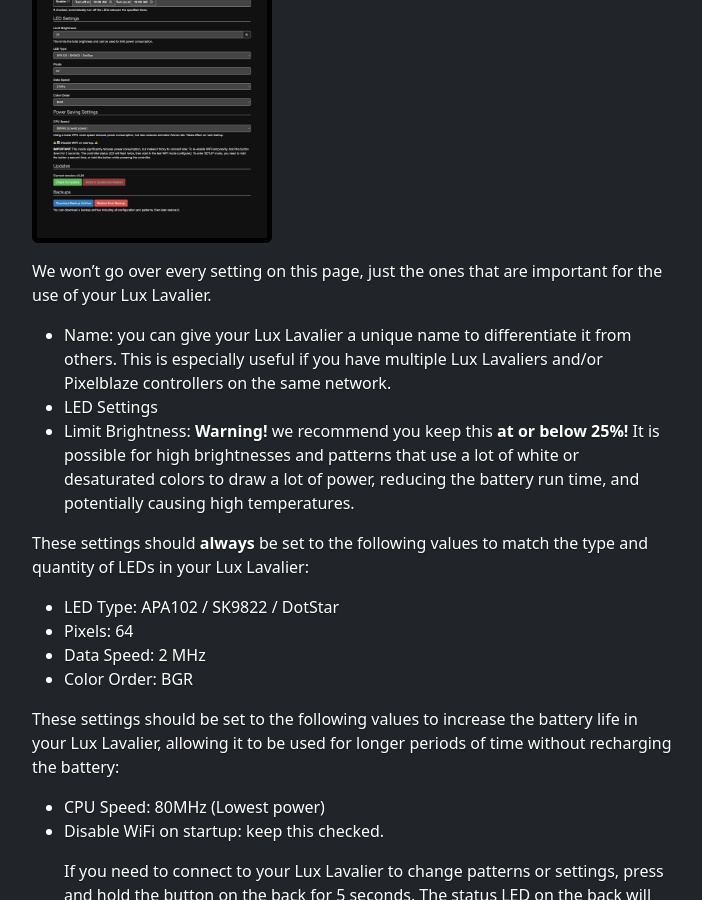
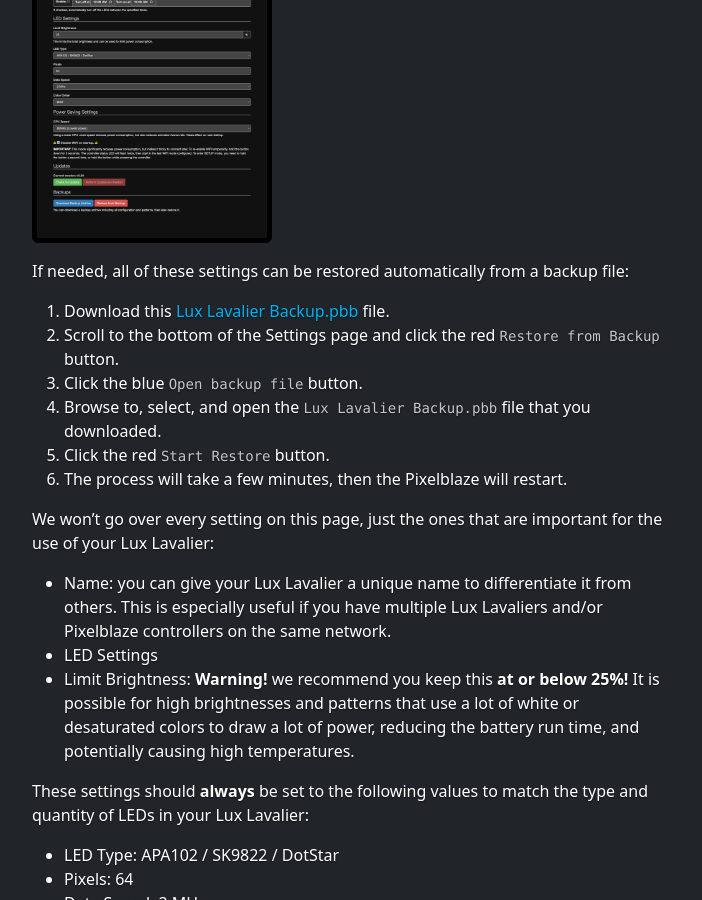
Before and after one commit to LuxLavalier/LuxLavalier.github.io, a Jekyll site: the page built from setup/settings.md, in a window 1280 px wide and 900 px high, scrolled down 402 px. Shown: the whole window, without its empty margins (288-990 px from the left). Built offline with Jekyll 4.4.1, drawn with Linux system fonts in a browser that asks for light colours.

Commit message:
Instructions for restoring settings from backup file.

```diff
--- a/setup/settings.md
+++ b/setup/settings.md
@@ -12,7 +12,16 @@
   <img src="/assets/img/setup/settings.jpeg" class="img-thumbnail" style="width: 240px" />
 </a>
 
-We won't go over every setting on this page, just the ones that are important for the use of your Lux Lavalier.
+If needed, all of these settings can be restored automatically from a backup file:
+
+1. Download this [Lux Lavalier Backup.pbb](/assets/Lux%20Lavalier%20Backup.pbb) file.
+1. Scroll to the bottom of the Settings page and click the red `Restore from Backup` button.
+1. Click the blue `Open backup file` button.
+1. Browse to, select, and open the `Lux Lavalier Backup.pbb` file that you downloaded.
+1. Click the red `Start Restore` button.
+1. The process will take a few minutes, then the Pixelblaze will restart.
+
+We won't go over every setting on this page, just the ones that are important for the use of your Lux Lavalier:
 
 - Name: you can give your Lux Lavalier a unique name to differentiate it from others. This is especially useful if you have multiple Lux Lavaliers and/or Pixelblaze controllers on the same network.
 - LED Settings
```
Also changed, not shown: 1 other file.
